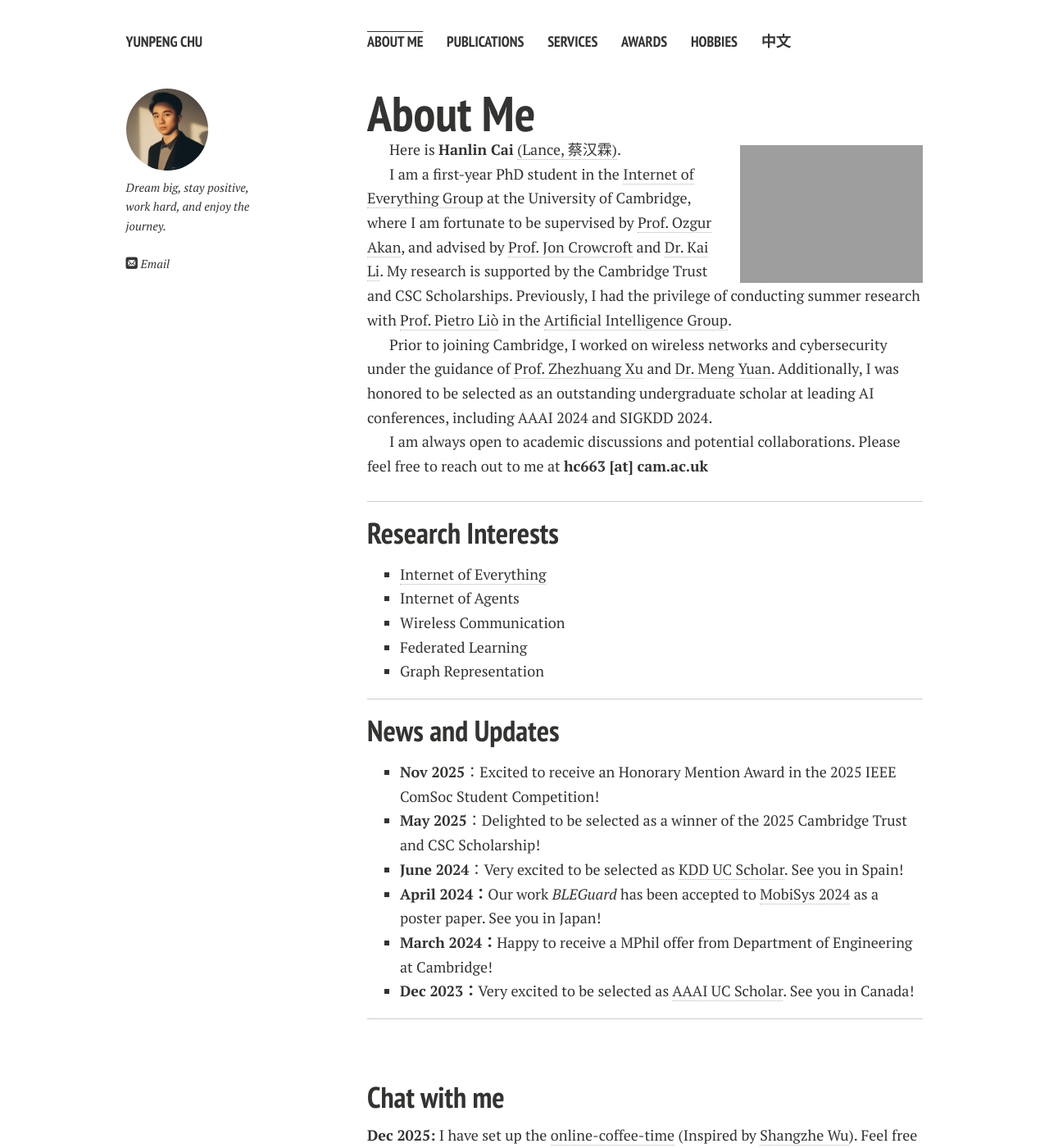
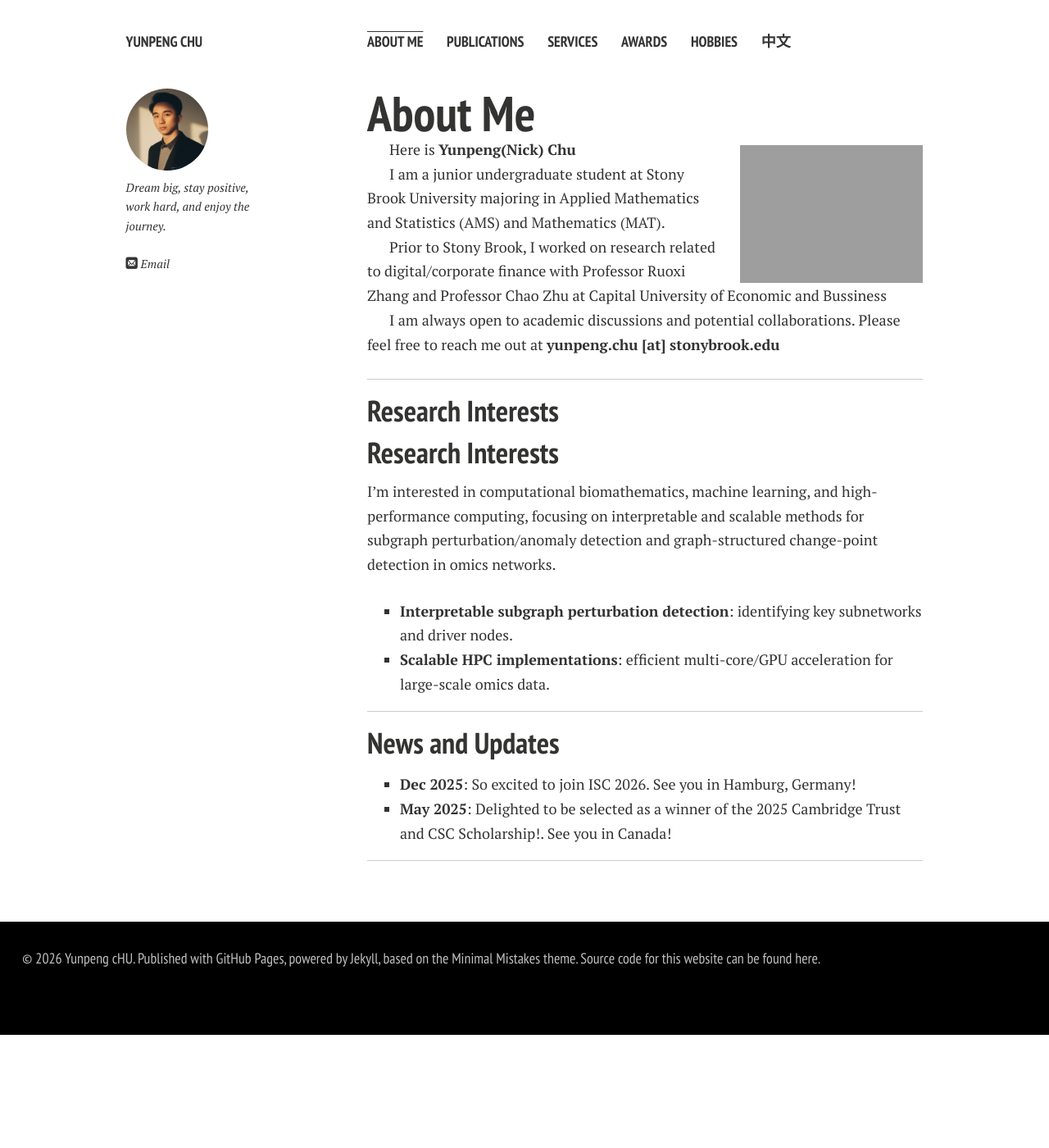
Before and after one commit to yunpeng2004/Home, a Jekyll site: the page built from index.md, in a window 1280 px wide and 1400 px high. Shown: the whole window at 82% size. Built offline with Jekyll 4.4.1, drawn with Linux system fonts in a browser that asks for light colours; nearby versions of some CDN libraries; comment, search, counter and statistics services are not loaded; a style sheet for code colours, icons or effects is not loaded; our own code applies the rules of GitHub Pages for plain Markdown files.

Commit message:
Update personal info

```diff
--- a/index.md
+++ b/index.md
@@ -6,46 +6,30 @@ layout: page
 
 <img src="https://caihanlin.com/caihanlin.jpg" class="floatpic">
 
-Here is **Hanlin Cai** [(Lance, 蔡汉霖)](https://www.eng.cam.ac.uk/profiles/hc663).<br>
+Here is **Yunpeng(Nick) Chu**
 
-I am a first-year PhD student in the [Internet of Everything Group](https://oba.eco/people/) at the University of Cambridge, where I am fortunate to be supervised by [Prof. Ozgur Akan](https://oba.eco/), and advised by [Prof. Jon Crowcroft](https://www.cst.cam.ac.uk/people/jac22) and [Dr. Kai Li](https://sites.google.com/site/lukasunsw/Home). My research is supported by the Cambridge Trust and CSC Scholarships. Previously, I had the privilege of conducting summer research with [Prof. Pietro Liò](https://www.cl.cam.ac.uk/~pl219/) in the [Artificial Intelligence Group](https://www.cl.cam.ac.uk/research/ai/).
+I am a junior undergraduate student at Stony Brook University majoring in Applied Mathematics and Statistics (AMS) and Mathematics (MAT).
 
-Prior to joining Cambridge, I worked on wireless networks and cybersecurity under the guidance of [Prof. Zhezhuang Xu](https://scholar.google.com.hk/citations?user=iZ7LQRkAAAAJ&hl=zh-CN) and [Dr. Meng Yuan](https://myuan27.github.io/). Additionally, I was honored to be selected as an outstanding undergraduate scholar at leading AI conferences, including AAAI 2024 and SIGKDD 2024.
+Prior to Stony Brook, I worked on research related to digital/corporate finance with Professor Ruoxi Zhang and Professor Chao Zhu at Capital University of Economic and Bussiness
 
-I am always open to academic discussions and potential collaborations. Please feel free to reach out to me at **hc663 [at] cam.ac.uk**
+I am always open to academic discussions and potential collaborations. Please feel free to reach me out at **yunpeng.chu [at] stonybrook.edu**
 
 ---
 
 ## Research Interests
 
-- [Internet of Everything](https://scholar.google.com/citations?view_op=search_authors&hl=zh-CN&mauthors=label:internet_of_everything)
-- Internet of Agents
-- Wireless Communication
-- Federated Learning
-- Graph Representation
+## Research Interests
+I'm interested in computational biomathematics, machine learning, and high-performance computing, focusing on interpretable and scalable methods for subgraph perturbation/anomaly detection and graph-structured change-point detection in omics networks.
+
+- **Interpretable subgraph perturbation detection**: identifying key subnetworks and driver nodes.
+- **Scalable HPC implementations**: efficient multi-core/GPU acceleration for large-scale omics data.
 
 ---
 
 ## News and Updates
 
-- **Nov 2025**：Excited to receive an Honorary Mention Award in the 2025 IEEE ComSoc Student Competition!
-- **May 2025**：Delighted to be selected as a winner of the 2025 Cambridge Trust and CSC Scholarship!
-- **June 2024**：Very excited to be selected as [KDD UC Scholar](https://kdd2024.kdd.org/undergraduate-consortium/). See you in Spain!
-- **April 2024：**Our work *BLEGuard* has been accepted to [MobiSys 2024](https://www.sigmobile.org/mobisys/2024/) as a poster paper. See you in Japan!
-- **March 2024：**Happy to receive a MPhil offer from Department of Engineering at Cambridge!
-- **Dec 2023：**Very excited to be selected as [AAAI UC Scholar](https://aaai.org/aaai-conference/undergraduate-consortium-program/). See you in Canada!
+- **Dec 2025**: So excited to join ISC 2026. See you in Hamburg, Germany!
+- **May 2025**: Delighted to be selected as a winner of the 2025 Cambridge Trust and CSC Scholarship!. See you in Canada!
 
 
 ---
-
-<br>
-
-## Chat with me
-
-**Dec 2025:** I have set up the [online-coffee-time](https://calendly.com/lancecai/meet-with-lance) (Inspired by [Shangzhe Wu](https://elliottwu.com/)). Feel free to reach out!
-
-<!-- Calendly inline widget begin -->
-
-<div class="calendly-inline-widget" data-url="https://calendly.com/lancecai/meet-with-lance" style="min-width:320px;height:630px;"></div>
-<script type="text/javascript" src="https://assets.calendly.com/assets/external/widget.js" async></script>
-<!-- Calendly inline widget end -->
```
